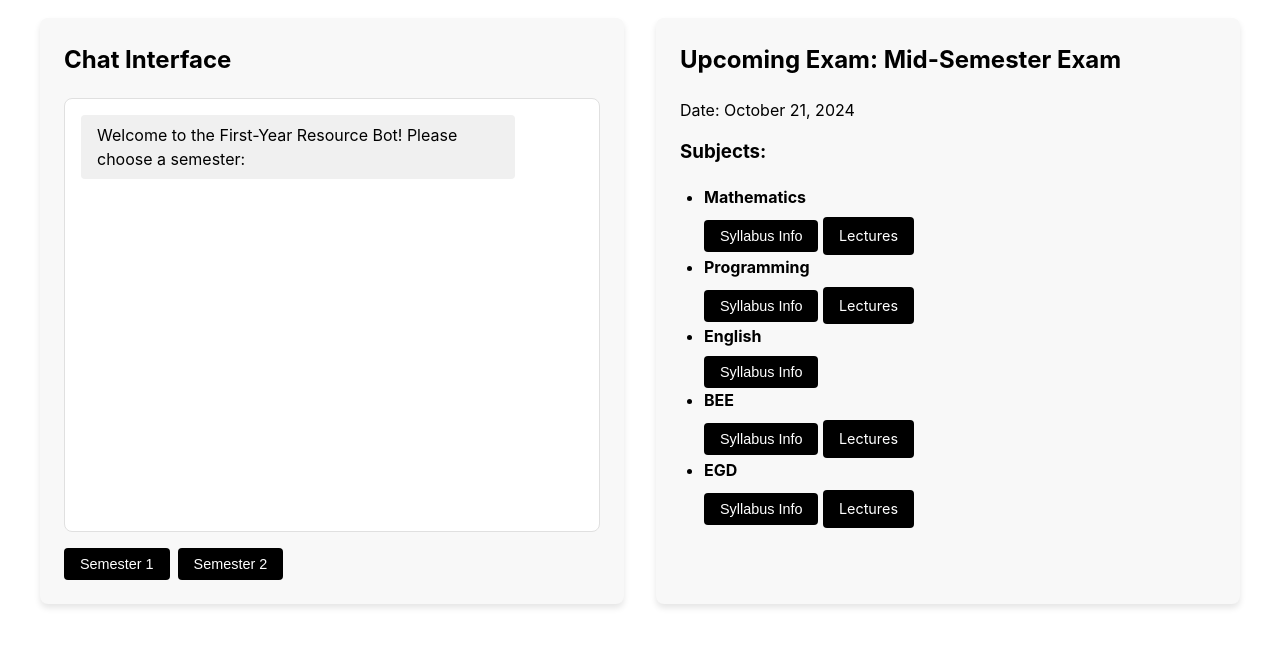
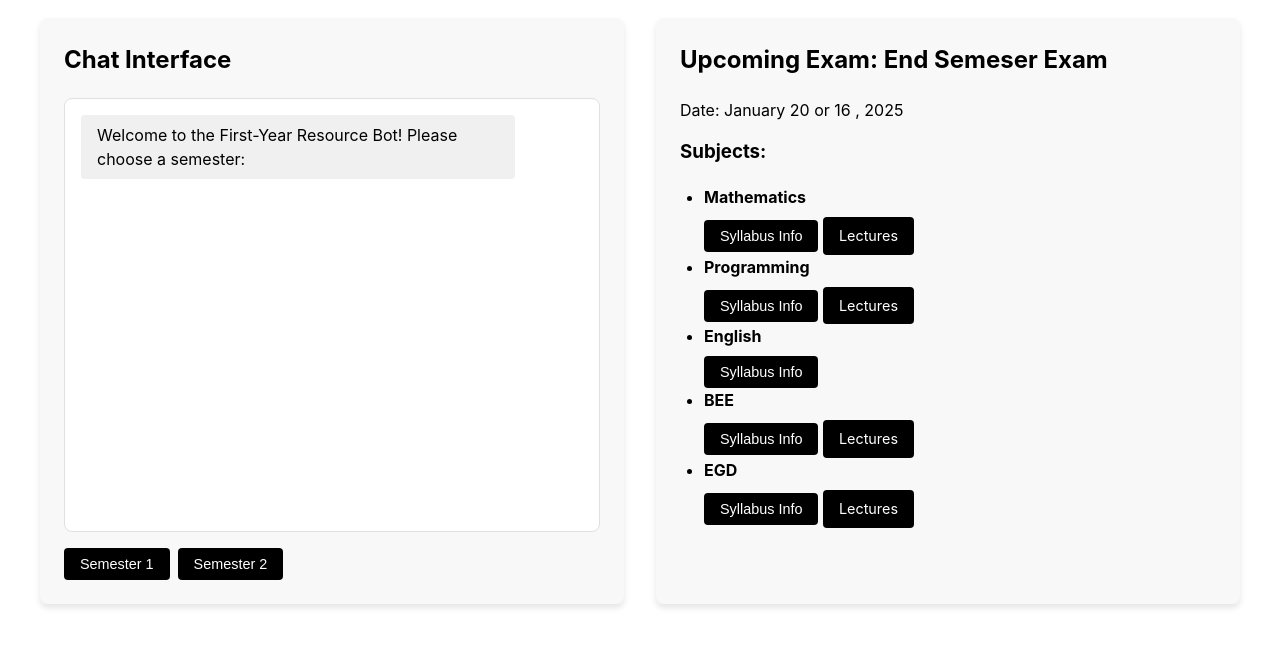
Before and after one commit to shaktisingh5580/PROGRAMING-FOR-LOOSERS-CLUB-, a plain HTML site: page chatbot.html in a window 1280 px wide. Shown: the part 83-730 px from the top of the page. Drawn offline with Linux system fonts and the light colour scheme.

Commit message:
Update chatbot.html

```diff
--- a/chatbot.html
+++ b/chatbot.html
@@ -210,8 +210,8 @@
         };
 
         const examInfo = {
-            title: "Mid-Semester Exam",
-            date: "October 21, 2024",
+            title: "End Semeser Exam",
+            date: "January 20 or 16 , 2025",
             subjects: [
                 {
                     name: "Mathematics",
```
